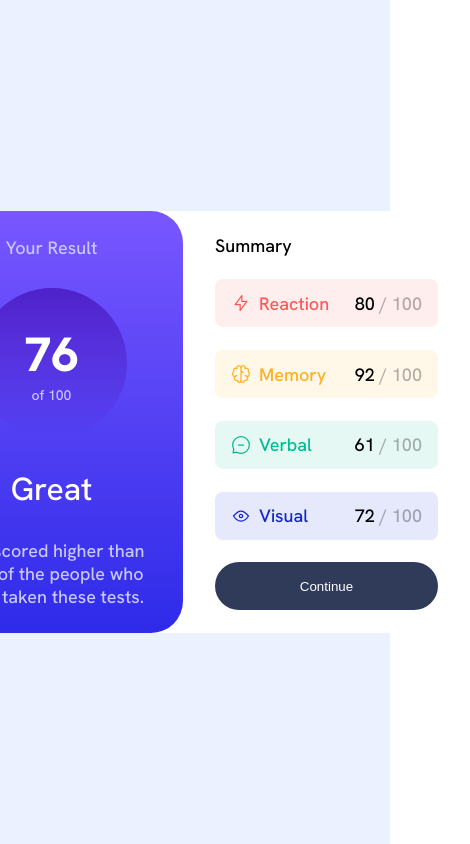
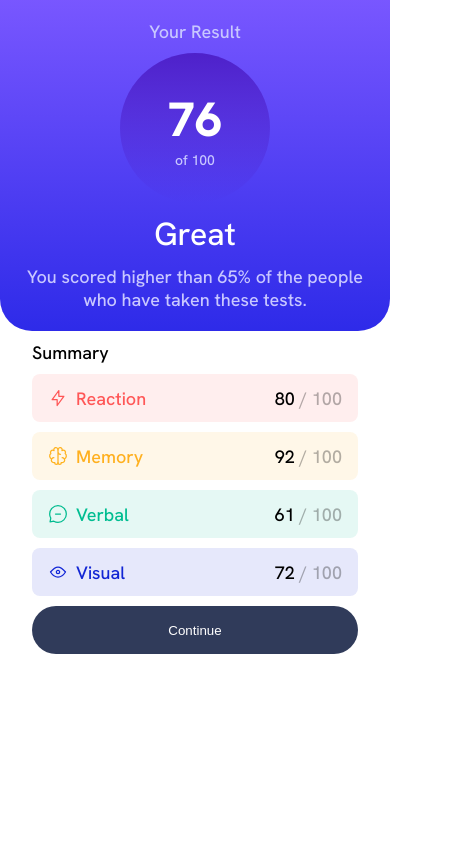
Before and after one commit to BokaiWang/result-summary-component, a React (Vite) app: page / in a window 390 px wide. Shown: the whole page, 470 px wide, since content can reach past the window. Built offline with nearby package versions, Linux system fonts and the light colour scheme.

Commit message:
Finish the mobile design

```diff
--- a/src/App.tsx
+++ b/src/App.tsx
@@ -4,7 +4,7 @@ import Summary from "./components/Summary";
 function App() {
   return (
     <main className="container">
-      <div className="card__container">
+      <div className="result-container">
         <Card />
         <Summary />
       </div>
--- a/src/index.scss
+++ b/src/index.scss
@@ -40,6 +40,15 @@ body {
   background-color: $pale-blue;
 }
 
+.result-container {
+  max-width: 650px;
+  min-width: 550px;
+  width: 50%;
+  height: 50%;
+  display: flex;
+  background-color: $white;
+  border-radius: $border-radius;
+}
 .card {
   background: linear-gradient(to bottom, $light-slate-blue, $light-royal-blue);
   border-radius: $border-radius;
@@ -50,15 +59,6 @@ body {
   padding: 20px;
   gap: 25px;
   flex: 1;
-  &__container {
-    max-width: 650px;
-    min-width: 550px;
-    width: 50%;
-    height: 50%;
-    display: flex;
-    background-color: $white;
-    border-radius: $border-radius;
-  }
   &__title {
     color: $light-lavender;
   }
@@ -160,3 +160,24 @@ img {
     background: $light-royal-blue;
   }
 }
+
+@media screen and (max-width: 600px) {
+  .container {
+    display: block;
+    background: $white;
+  }
+  .summary {
+    gap: 10px;
+  }
+  .result-container {
+    display: block;
+    min-width: unset;
+    width: 100%;
+    border-radius: unset;
+  }
+  .card {
+    margin-bottom: 10px;
+    border-radius: 0 0 $border-radius $border-radius;
+    gap: 10px;
+  }
+}
```
